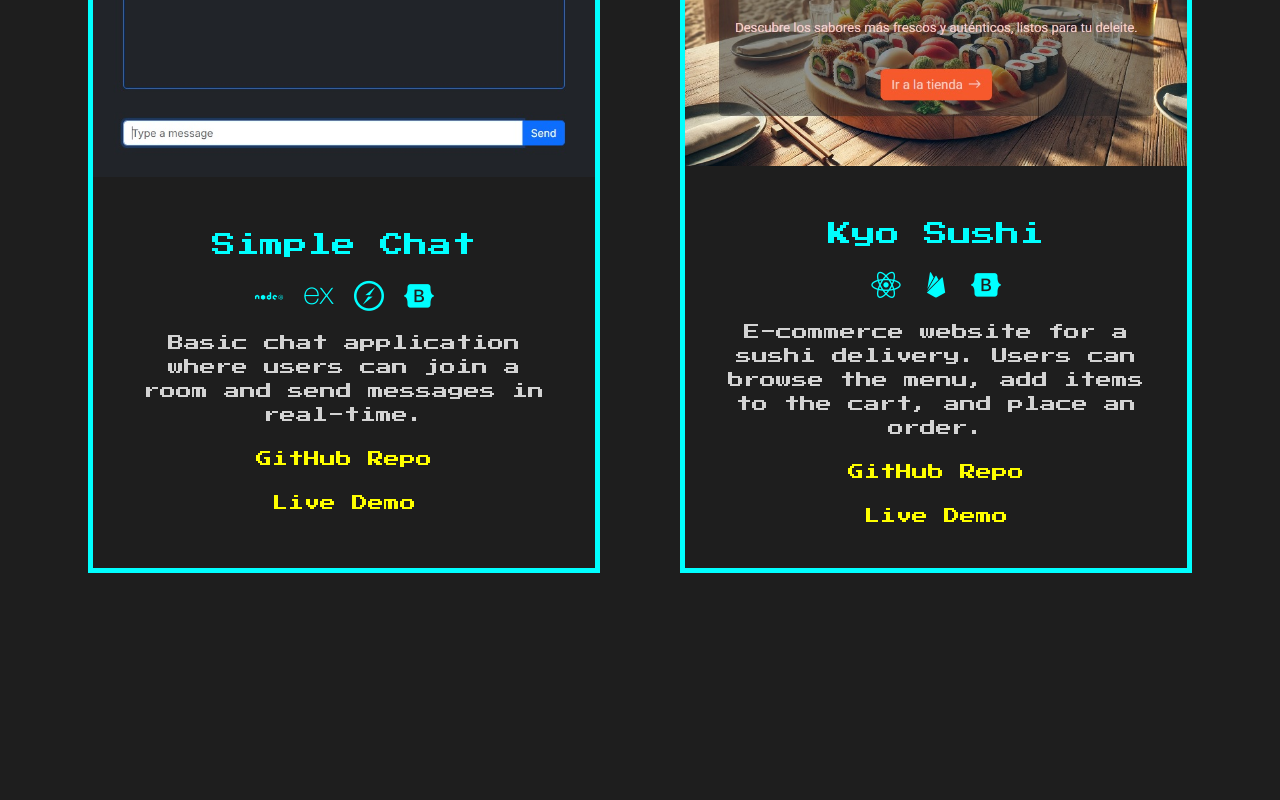
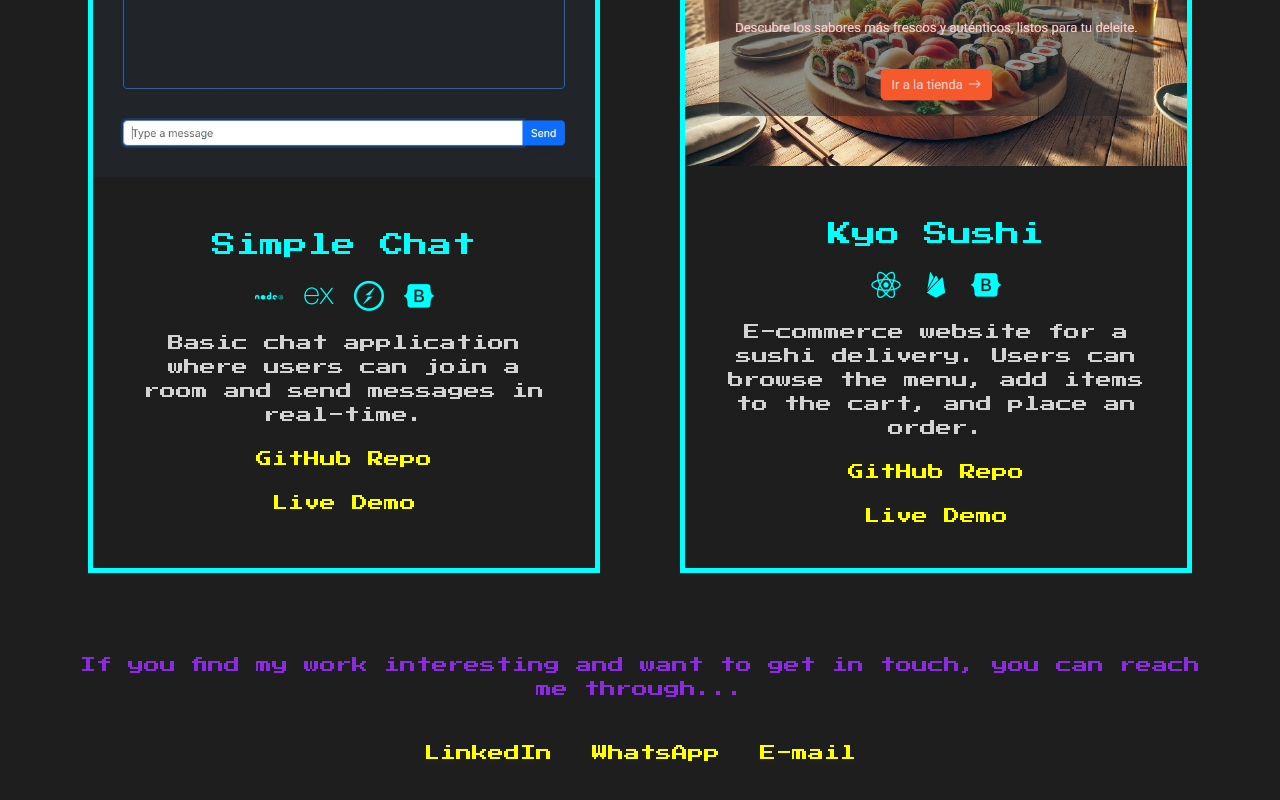
Before and after one commit to federicogildemuro/my-portfolio, a React (Vite) app: page / in a window 1280 px wide. Shown: the part 1874-2674 px from the top of the page. Built offline with nearby package versions, Linux system fonts and the light colour scheme.

Commit message:
feat: complete contact development

```diff
--- a/src/sections/Contact.jsx
+++ b/src/sections/Contact.jsx
@@ -1,13 +1,36 @@
 function Contact() {
     return (
-        <section id="contact" className="h-screen flex flex-col justify-center items-center">
-            <h2 className="text-3xl">Contact</h2>
-            <ul className="mt-4 flex gap-4">
-                <li>LinkedIn</li>
-                <li>GitHub</li>
-                <li>WhatsApp</li>
-                <li>Email</li>
-            </ul>
+        <section className="flex flex-col justify-center items-center gap-10 m-20 text-center text-color-purple">
+            <p>If you find my work interesting and want to get in touch, you can reach me through...</p>
+
+            <div className="flex justify-center items-center gap-10">
+                <a
+                    href="https://www.linkedin.com/in/federicogildemuro/"
+                    target="_blank"
+                    rel="noopener noreferrer"
+                    className="text-color-yellow hover:underline"
+                >
+                    LinkedIn
+                </a>
+
+                <a
+                    href="https://wa.me/5492234248732"
+                    target="_blank"
+                    rel="noopener noreferrer"
+                    className="text-color-yellow hover:underline"
+                >
+                    WhatsApp
+                </a>
+
+                <a
+                    href="mailto:federicogildemuro@gmail.com"
+                    target="_blank"
+                    rel="noopener noreferrer"
+                    className="text-color-yellow hover:underline"
+                >
+                    E-mail
+                </a>
+            </div>
         </section>
     );
 }
```
